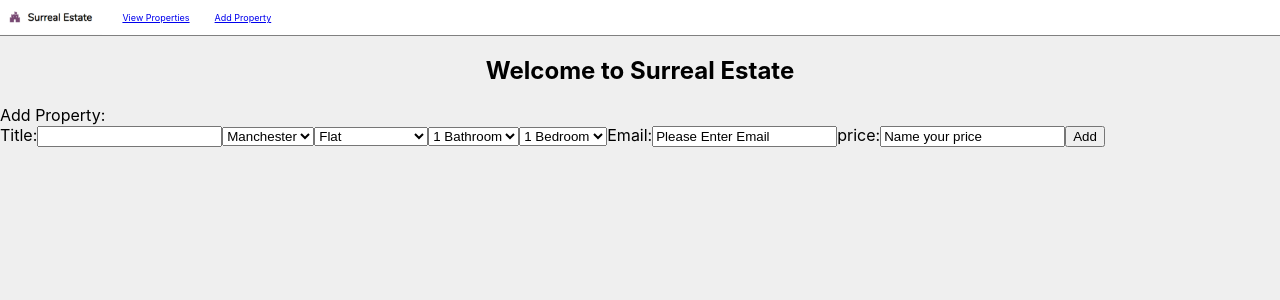
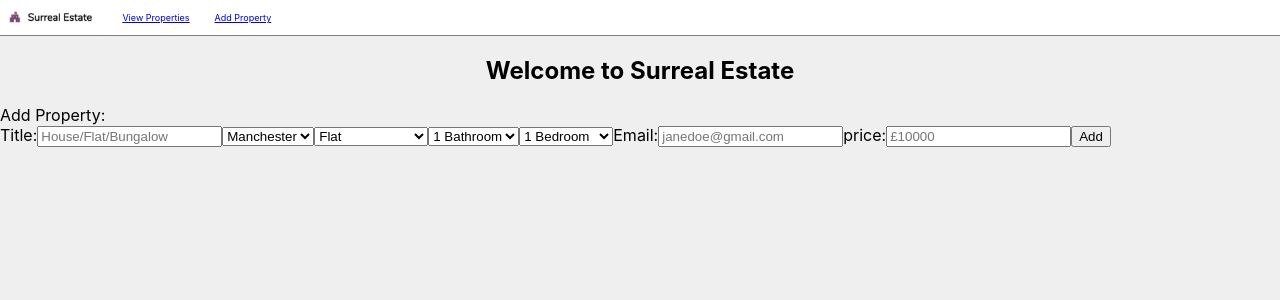
Before and after one commit to ro8inro8in/surreal-estate, a React (Create React App) app: page /AddProperty in a window 1280 px wide. Shown: the top 300 px of the page. Built offline with nearby package versions, Linux system fonts and the light colour scheme; a web font is replaced by a local one.

Commit message:
Placeholders added

```diff
--- a/src/components/AddProperty.js
+++ b/src/components/AddProperty.js
@@ -8,8 +8,8 @@ const AddProperty = () => {
       type: "",
       bathrooms: "",
       bedroom: "",
-      email: "Please Enter Email",
-      price: "Name your price",
+      email: "",
+      price: "",
     },
   };
   const [fields, setFields] = useState(initialState.fields);
@@ -30,6 +30,7 @@ const AddProperty = () => {
         <label htmlFor="title">
           Title:
           <input
+            placeholder="House/Flat/Bungalow"
             id="title"
             name="title"
             value={fields.title}
@@ -38,6 +39,7 @@ const AddProperty = () => {
         </label>
         <label htmlFor="city">
           <select
+            placeholder="City/Town"
             id="city"
             name="city"
             value={fields.city}
@@ -51,6 +53,7 @@ const AddProperty = () => {
         </label>
         <label htmlFor="type">
           <select
+            placeholder="Type of property"
             id="type"
             name="type"
             value={fields.type}
@@ -67,6 +70,7 @@ const AddProperty = () => {
         </label>
         <label htmlFor="bathroom">
           <select
+            placeholder="Number of bathrooms"
             id="bathroom"
             name="bathroom"
             value={fields.bathroom}
@@ -80,22 +84,24 @@ const AddProperty = () => {
         </label>
         <label htmlFor="bathroom">
           <select
-            id="bedroom"
-            name="bedroom"
+            placeholder="Number of bedrooms"
+            id="bedrooms"
+            name="bedrooms"
             value={fields.bedroom}
             onChange={handleFieldChange}
           >
-            <option value="1 Bedroom">1 Bedroom</option>
-            <option value="2 Bedroom">2 Bedroom</option>
-            <option value="3 Bedroom">3 Bedroom</option>
-            <option value="4 Bedroom">4 Bedroom</option>
-            <option value="5 Bedroom">5 Bedroom</option>
-            <option value="6 Bedroom">6 Bedroom</option>
+            <option value="1 Bedrooms">1 Bedroom</option>
+            <option value="2 Bedrooms">2 Bedrooms</option>
+            <option value="3 Bedrooms">3 Bedrooms</option>
+            <option value="4 Bedrooms">4 Bedrooms</option>
+            <option value="5 Bedrooms">5 Bedrooms</option>
+            <option value="6 Bedrooms">6 Bedrooms</option>
           </select>
         </label>
         <label htmlFor="email">
           Email:
           <input
+            placeholder="janedoe@gmail.com"
             id="email"
             name="email"
             value={fields.email}
@@ -105,6 +111,7 @@ const AddProperty = () => {
         <label htmlFor="price">
           price:
           <input
+            placeholder="£10000"
             id="price"
             name="price"
             value={fields.price}
```
